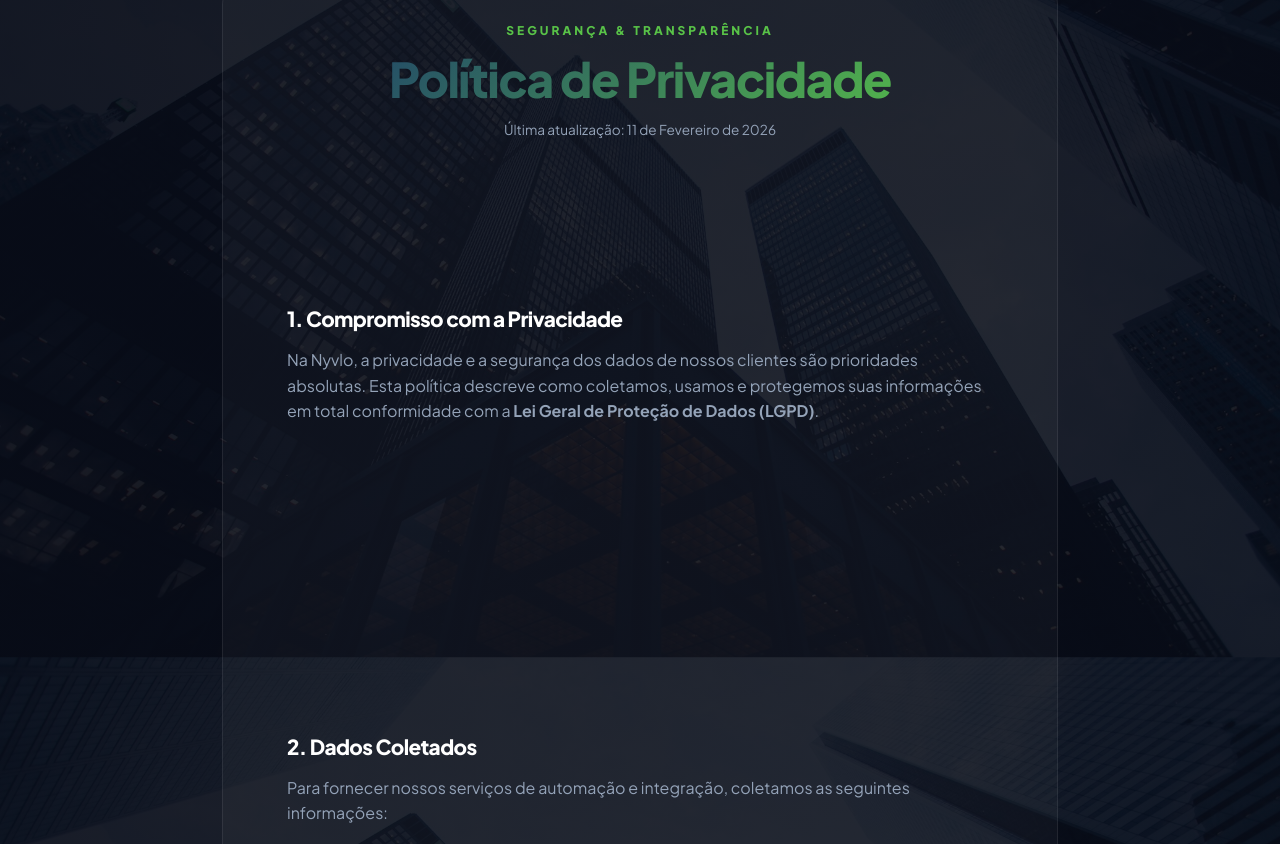
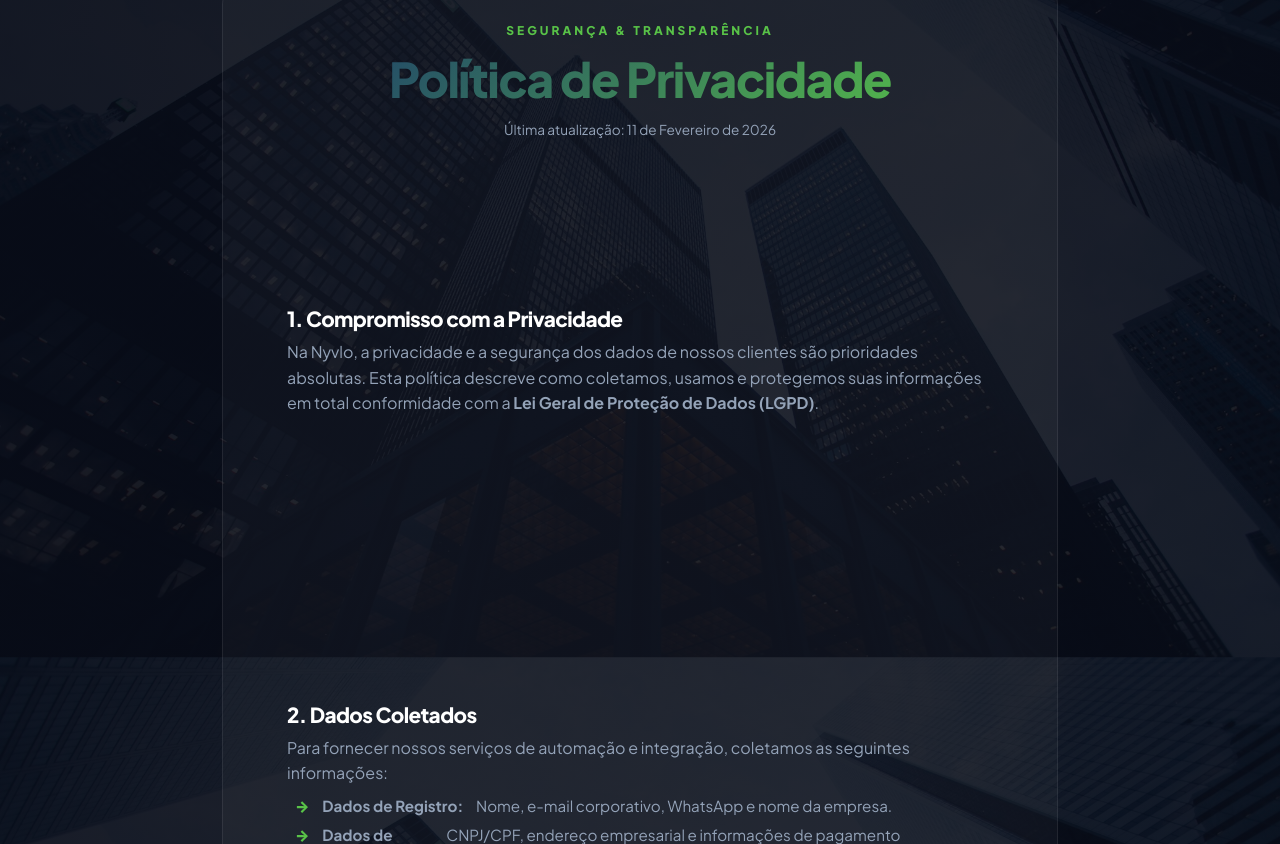
Before and after one commit to Nyvlo/Site-Nyvlo, a Vue app: page /privacy in a window 1280 px wide. Shown: the part 196-1040 px from the top of the page. Built offline with nearby package versions, Linux system fonts and the light colour scheme.

Commit message:
style: further reduce paragraph spacing in privacy page

```diff
--- a/src/views/PrivacyView.vue
+++ b/src/views/PrivacyView.vue
@@ -132,20 +132,20 @@
 }
 
 .privacy-body section {
-  margin-bottom: 2.5rem;
+  margin-bottom: 1.5rem;
 }
 
 .privacy-body h2 {
   font-size: 1.3rem;
   font-weight: 800;
   color: white;
-  margin-bottom: 1rem;
+  margin-bottom: 0.5rem;
 }
 
 .privacy-body p {
   color: var(--text-muted);
   font-size: 1rem;
-  margin-bottom: 1rem;
+  margin-bottom: 0.5rem;
 }
 
 .privacy-body ul {
@@ -156,7 +156,7 @@
 .privacy-body li {
   color: var(--text-muted);
   font-size: 0.95rem;
-  margin-bottom: 0.6rem;
+  margin-bottom: 0.3rem;
   display: flex;
   gap: 0.8rem;
   align-items: flex-start;
```
